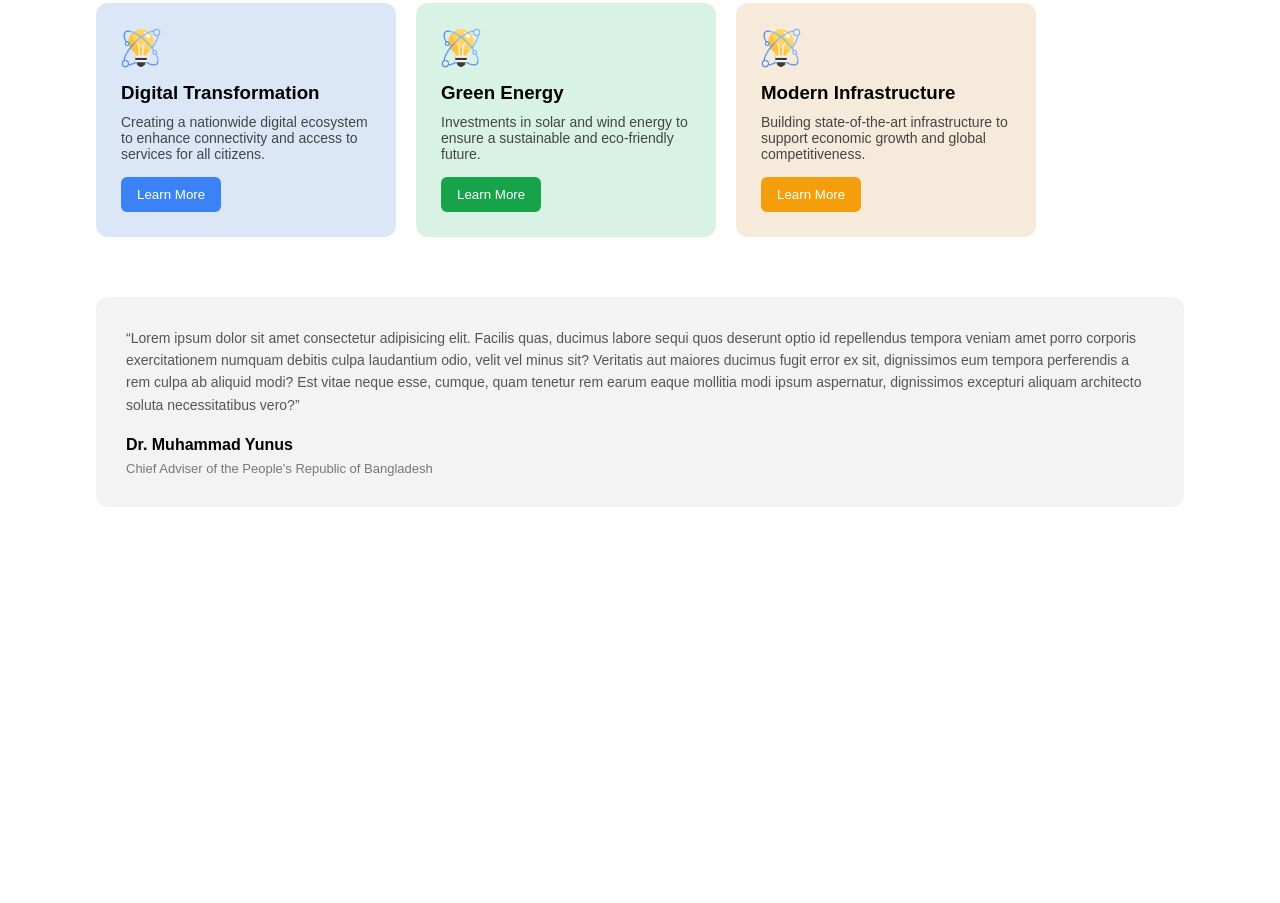
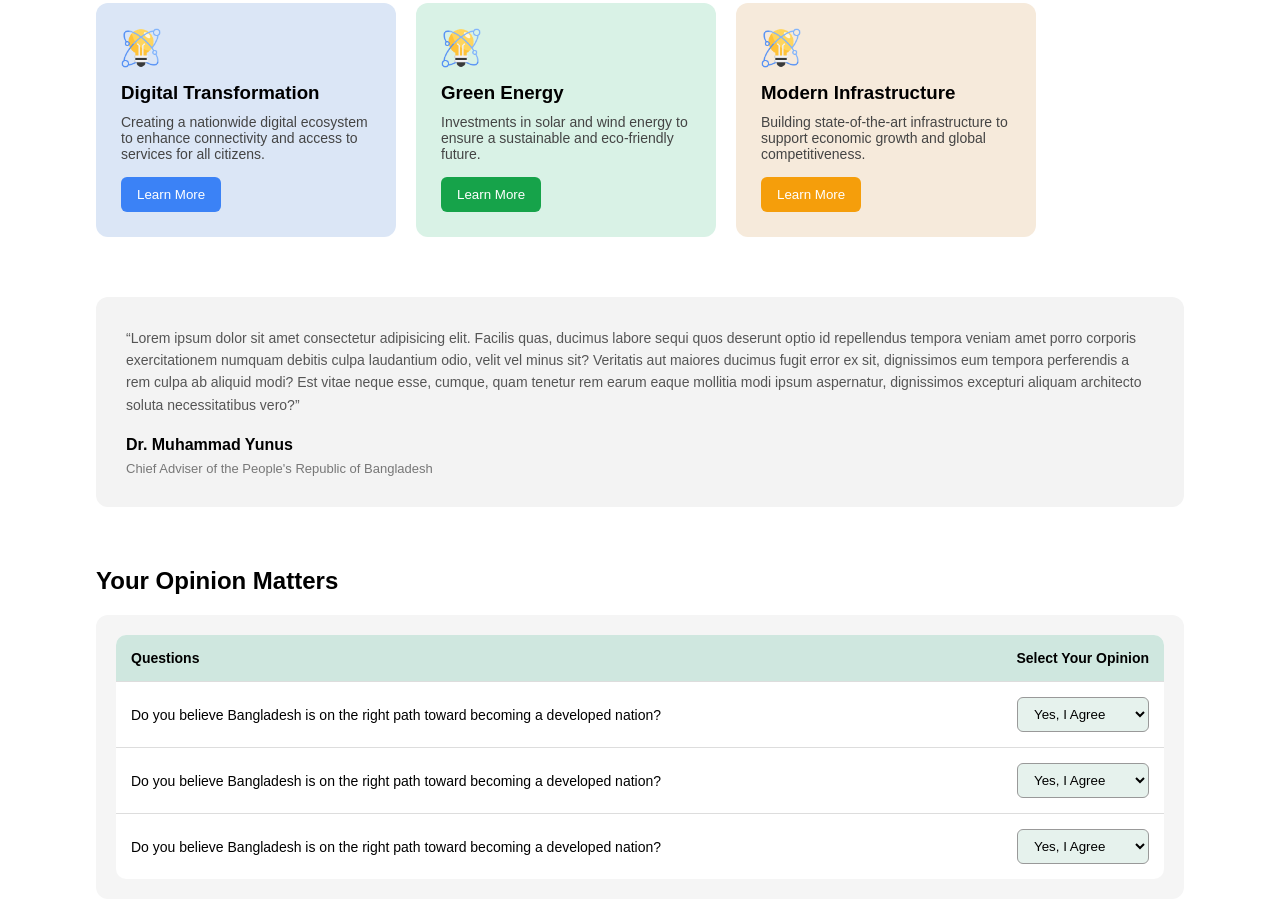
Before and after one commit to buildsbyranbir/bangladesh-2.0, a plain HTML site: page index.html in a window 1280 px wide. Shown: the part 928-1831 px from the top of the page. Before the commit the page ends 1475 px from the top, so only its background shows below. Drawn offline with Linux system fonts and the light colour scheme.

Commit message:
add opinion section with table and dropdown

```diff
--- a/index.html
+++ b/index.html
@@ -152,5 +152,71 @@ Facilis quas, ducimus labore sequi quos
 
 </section>
 
+
+
+<section class="opinion">
+
+  <h2>Your Opinion Matters</h2>
+
+  <div class="table-box">
+
+    <table>
+
+      <thead>
+        <tr>
+          <th>Questions</th>
+          <th class="right">Select Your Opinion</th>
+        </tr>
+      </thead>
+
+      <tbody>
+
+        <tr>
+          <td>
+            Do you believe Bangladesh is on the right path toward becoming a developed nation?
+          </td>
+          <td class="right">
+            <select>
+              <option>Yes, I Agree</option>
+              <option>No, I Disagree</option>
+              <option>Not Sure</option>
+            </select>
+          </td>
+        </tr>
+
+        <tr>
+          <td>
+            Do you believe Bangladesh is on the right path toward becoming a developed nation?
+          </td>
+          <td class="right">
+            <select>
+              <option>Yes, I Agree</option>
+              <option>No, I Disagree</option>
+              <option>Not Sure</option>
+            </select>
+          </td>
+        </tr>
+
+        <tr>
+          <td>
+            Do you believe Bangladesh is on the right path toward becoming a developed nation?
+          </td>
+          <td class="right">
+            <select>
+              <option>Yes, I Agree</option>
+              <option>No, I Disagree</option>
+              <option>Not Sure</option>
+            </select>
+          </td>
+        </tr>
+
+      </tbody>
+
+    </table>
+
+  </div>
+
+</section>
+
 </body>
 </html>
--- a/style.css
+++ b/style.css
@@ -211,3 +211,67 @@ margin-bottom:5px;
 font-size:13px;
 color:#777;
 }
+
+
+/* opinion section */
+
+.opinion{
+width:85%;
+margin:60px auto;
+}
+
+.opinion h2{
+margin-bottom:20px;
+}
+
+/* table container */
+
+.table-box{
+background:#f5f5f5;
+padding:20px;
+border-radius:12px;
+}
+
+/* table */
+
+table{
+width:100%;
+border-collapse:collapse;
+background:white;
+border-radius:10px;
+overflow:hidden;
+}
+
+/* header */
+
+thead{
+background:#cfe7df;
+}
+
+th{
+text-align:left;
+padding:15px;
+font-size:14px;
+}
+
+.right{
+text-align:right;
+}
+
+/* rows */
+
+td{
+padding:15px;
+border-top:1px solid #ddd;
+font-size:14px;
+}
+
+/* select */
+
+select{
+padding:8px 12px;
+border-radius:6px;
+border:1px solid #999;
+background:#e6f2ed;
+cursor:pointer;
+}
```
